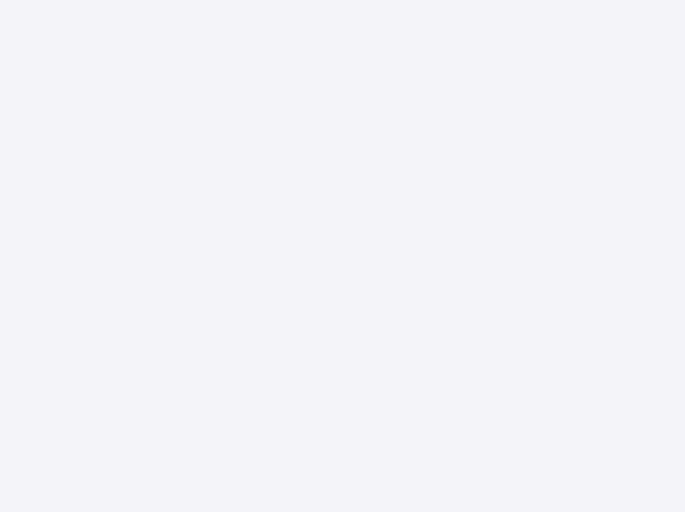
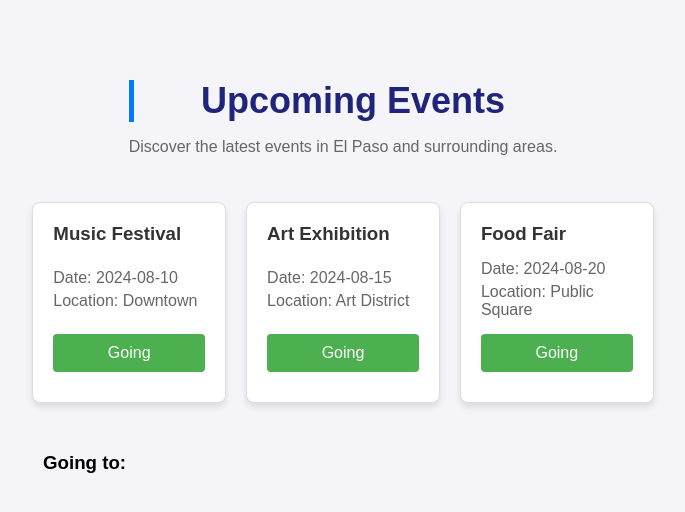
Before and after one commit to FabLab-AI-Software-Development/group-4-staticsite, a React (Create React App) app: page /events in a window 1280 px wide. Before the commit this address had no page. Shown: the top 512 px of the page, without its empty margins (297-982 px from the left). Built offline with nearby package versions, Linux system fonts and the light colour scheme.

Commit message:
events page

```diff
--- a/src/App.css
+++ b/src/App.css
@@ -55,3 +55,99 @@
   margin-top: 20px;
   display: none;
 }
+
+/* General Styles for the Events Section */
+.events-section .container {
+  display: flex;
+  flex-direction: column;
+  align-items: center;
+}
+
+.section-title {
+  text-align: center;
+  margin-bottom: 20px;
+}
+
+/* Styles for individual event cards */
+.event-card {
+  display: flex;
+  flex-direction: column;
+  justify-content: space-between;
+  background-color: #fff;
+  border: 1px solid #ddd;
+  border-radius: 8px;
+  padding: 20px;
+  margin: 10px 0;
+  width: 90%;
+  max-width: 600px;
+  box-shadow: 0 4px 6px rgba(0,0,0,0.1);
+}
+
+.event-card h3 {
+  color: #333;
+  margin: 0 0 10px 0;
+}
+
+.event-card p {
+  color: #666;
+  margin: 5px 0;
+}
+
+.event-card button {
+  background-color: #4CAF50;
+  color: white;
+  border: none;
+  padding: 10px 20px;
+  text-align: center;
+  text-decoration: none;
+  display: inline-block;
+  font-size: 16px;
+  margin: 10px 0;
+  transition: background-color 0.3s;
+  cursor: pointer;
+  border-radius: 4px;
+}
+
+.event-card button:hover {
+  background-color: #45a049;
+}
+
+/* Styles for the list of events you are going to */
+.going-events {
+  margin-top: 20px;
+  width: 90%;
+  max-width: 600px;
+}
+
+.going-events h3 {
+  margin-bottom: 10px;
+}
+
+.going-events p {
+  background-color: #f2f2f2;
+  padding: 10px;
+  border-radius: 4px;
+  margin: 5px 0;
+  border-left: 5px solid #4CAF50;
+}
+
+
+.events-list {
+  display: flex;
+  gap: 20px;
+}
+
+.event-card {
+  cursor: pointer;
+  overflow: hidden; /* Ensures the expandable content animates cleanly */
+}
+
+.additional-info {
+  margin-top: 10px;
+}
+
+.additional-info img {
+  width: 100%; /* Ensure the image fits within the card */
+  height: auto;
+  border-radius: 8px;
+}
--- a/src/components/nav/nav.jsx
+++ b/src/components/nav/nav.jsx
@@ -10,6 +10,7 @@ const Nav = () => {
             <a href="/services">Services</a>
             <a href="/contact">Contact</a>
             <a href="/gallery">Gallery</a>
+            <a href="/events">Events</a>
         </div>
         </nav>
     );
--- a/src/index.js
+++ b/src/index.js
@@ -9,6 +9,7 @@ import Home from './pages/home';
 import About from './pages/about';
 import Travel from './pages/travel';
 import Services from './pages/services';
+import Events from './pages/events';
 
 const root = ReactDOM.createRoot(document.getElementById('root'));
 root.render(
@@ -22,6 +23,7 @@ root.render(
         <Route path="/Gallery" element={<Gallery />} />
         <Route path="/Services" element={<Services />} />
         <Route path="/travel" element={<Travel />} />
+        <Route path='/events' element={<Events />} />
       </Routes>
     </BrowserRouter>
   </React.StrictMode>
--- /dev/null
+++ b/src/pages/events.jsx
@@ -0,0 +1,65 @@
+import React, { useState } from 'react';
+// import './events.css';
+
+function Events() {
+    // Sample list of events
+    const initialEvents = [
+        { id: 1, name: "Music Festival", date: "2024-08-10", location: "Downtown", going: false },
+        { id: 2, name: "Art Exhibition", date: "2024-08-15", location: "Art District", going: false },
+        { id: 3, name: "Food Fair", date: "2024-08-20", location: "Public Square", going: false }
+    ];
+
+    const [events, setEvents] = useState(initialEvents);
+    const [goingEvents, setGoingEvents] = useState([]);
+
+    const handleGoingClick = (id) => {
+        const updatedEvents = events.map(event => {
+            if (event.id === id) {
+                event.going = !event.going;
+            }
+            return event;
+        });
+        setEvents(updatedEvents);
+        const filteredGoingEvents = updatedEvents.filter(event => event.going);
+        setGoingEvents(filteredGoingEvents);
+    };
+
+    return (
+        <div className="app">
+            <section className="section events-section" id="events">
+                <div className="container">
+                    <div className="section-title">
+                        <h2>Upcoming Events</h2>
+                        <p>Discover the latest events in El Paso and surrounding areas.</p>
+                    </div>
+                    <div className="events-list">
+                        {events.map(event => (
+                            <div key={event.id} className="event-card">
+                                <h3>{event.name}</h3>
+                                <div>
+                                    <p>Date: {event.date}</p>
+                                    <p>Location: {event.location}</p>
+                                </div>
+                                <button
+                                    onClick={(e) => handleGoingClick(event.id)}
+                                    style={{ backgroundColor: event.going ? '#f44336' : '#4CAF50' }} // Red for cancel, green for going
+                                >
+                                    {event.going ? 'Cancel' : 'Going'}
+                                </button>
+
+                            </div>
+                        ))}
+                    </div>
+                    <div className="going-events">
+                        <h3>Going to:</h3>
+                        {goingEvents.map(event => (
+                            <p key={event.id}>{event.name} - {event.date}</p>
+                        ))}
+                    </div>
+                </div>
+            </section>
+        </div>
+    );
+}
+
+export default Events;
```
